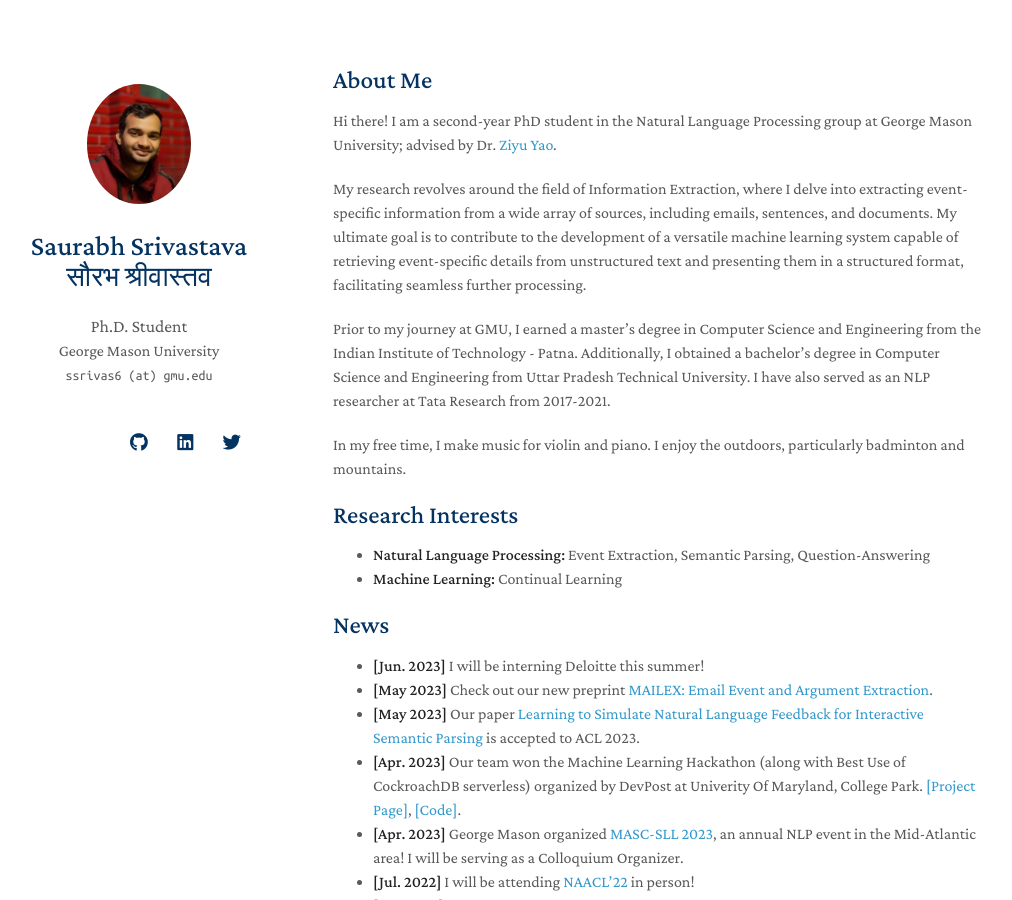
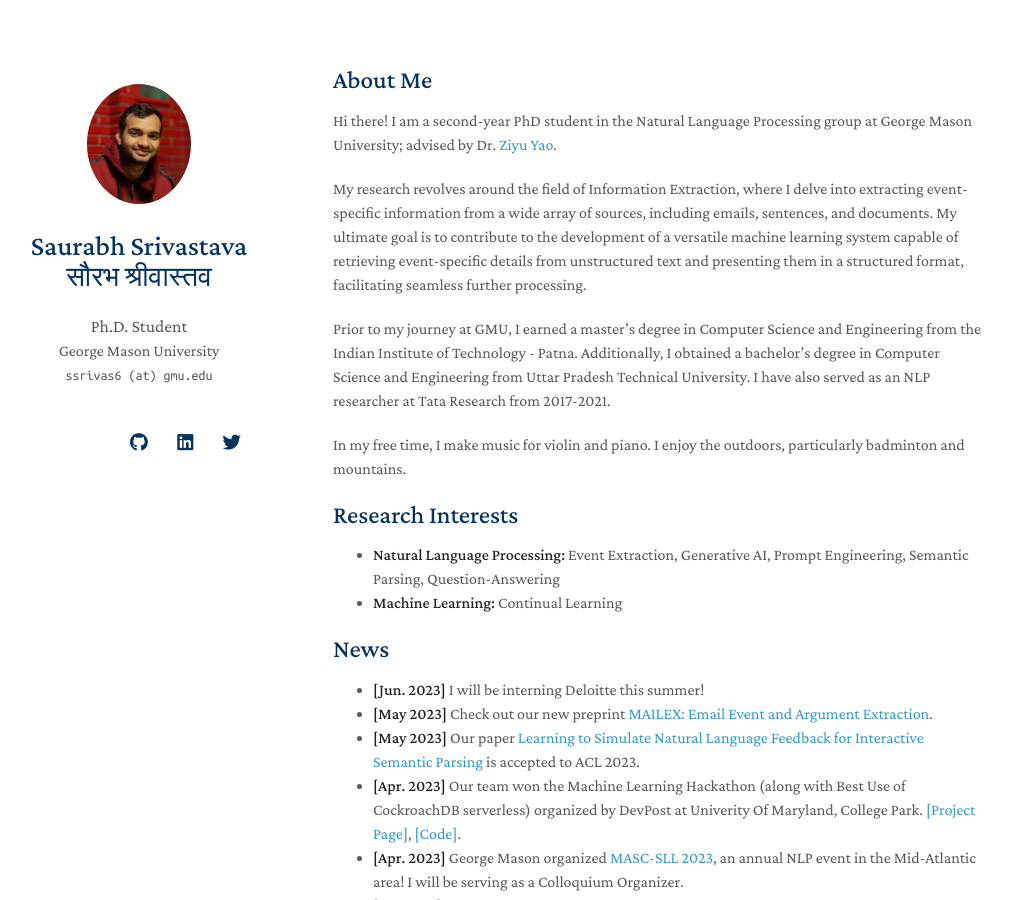
Before and after one commit to salokr/salokr.github.io, a Jekyll site: the page built from index.md, in a window 1280 px wide and 900 px high. Shown: the whole window, without its empty margins (137-1149 px from the left). Built offline with Jekyll 4.4.1, drawn with Linux system fonts in a browser that asks for light colours; nearby versions of some CDN libraries; a style sheet for code colours, icons or effects is not loaded; our own code applies the rules of GitHub Pages for plain Markdown files.

Commit message:
Update index.md

```diff
--- a/index.md
+++ b/index.md
@@ -15,7 +15,7 @@ In my free time, I make music for violin and piano. I enjoy the outdoors, partic
 
 ## Research Interests
 
-- **Natural Language Processing:** Event Extraction, Semantic Parsing, Question-Answering
+- **Natural Language Processing:** Event Extraction, Generative AI, Prompt Engineering, Semantic Parsing, Question-Answering
 - **Machine Learning:** Continual Learning
 
 ## News
```
